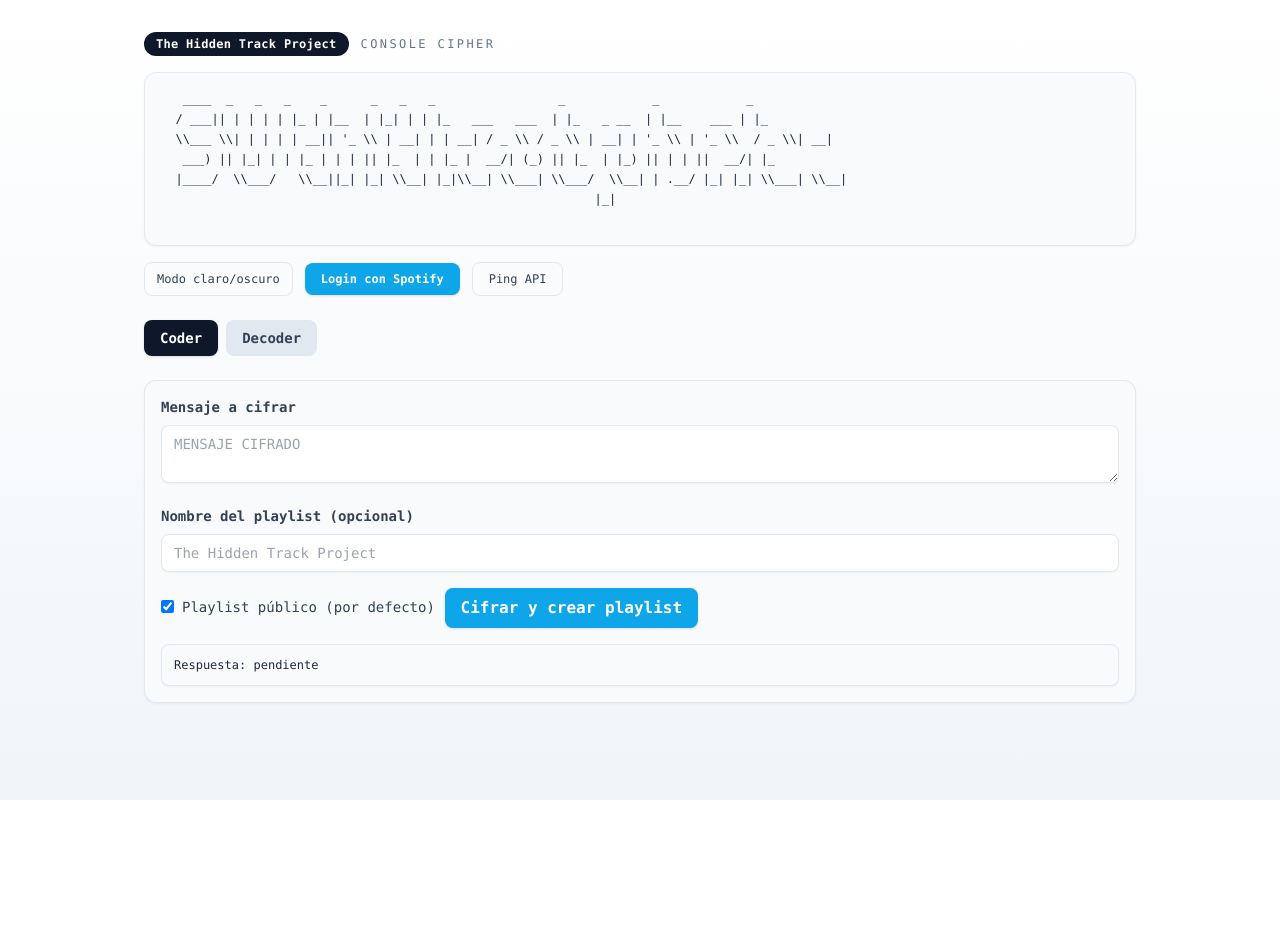
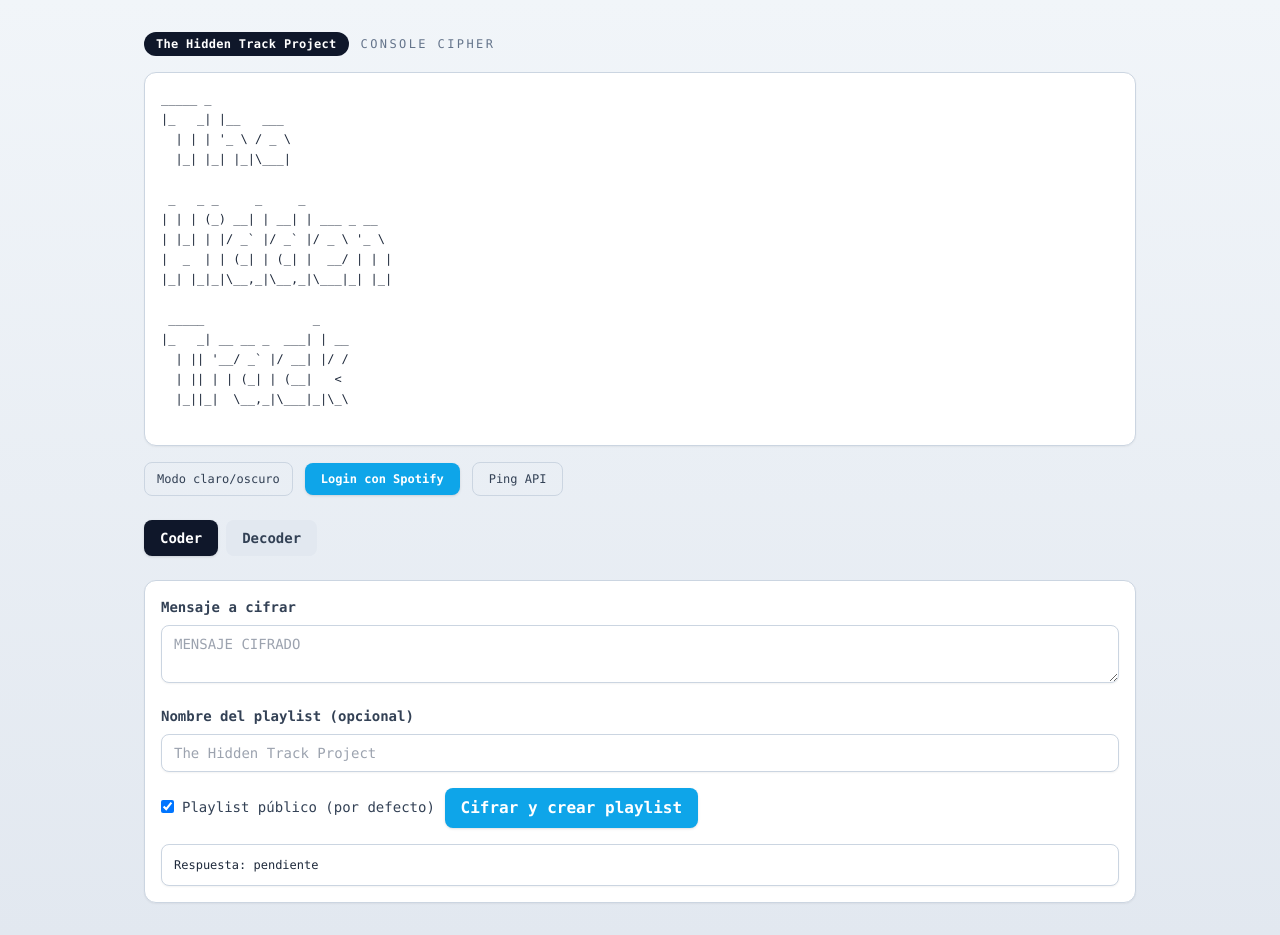
Before and after one commit to GerardoPradoJohnson/the-hidden-track-project, a website: page index.html in a window 1280 px wide. Before the commit the page ends 800 px from the top, so only its background shows below. Drawn offline with nearby package versions, Linux system fonts and the light colour scheme.

Commit message:
Refactor  layout  - Add ascii art

```diff
--- a/index.html
+++ b/index.html
@@ -1,5 +1,5 @@
 <!DOCTYPE html>
-<html lang="es" class="bg-white text-slate-900">
+<html lang="es" class="bg-slate-100 text-slate-900">
 <head>
   <meta charset="UTF-8">
   <meta name="viewport" content="width=device-width, initial-scale=1.0">
@@ -19,25 +19,35 @@
     };
   </script>
 </head>
-<body class="min-h-screen bg-gradient-to-b from-white to-slate-100 text-slate-900 transition-colors duration-200 font-mono dark:from-slate-950 dark:to-slate-900 dark:text-slate-100">
+<body class="min-h-screen bg-gradient-to-b from-slate-100 to-slate-200 text-slate-900 transition-colors duration-200 font-mono dark:from-slate-950 dark:to-slate-900 dark:text-slate-100">
   <div class="max-w-5xl mx-auto px-4 py-8 space-y-6">
     <header class="flex flex-col gap-4">
       <div class="flex items-center gap-3">
         <div class="px-3 py-1 rounded-full bg-slate-900 text-white text-xs font-semibold tracking-wide dark:bg-white dark:text-slate-900">The Hidden Track Project</div>
         <span class="text-xs text-slate-500 dark:text-slate-400 uppercase tracking-[0.2em]">Console Cipher</span>
       </div>
-      <pre class="w-full overflow-x-auto rounded-xl border border-slate-200 bg-slate-50 p-4 text-xs leading-5 text-slate-800 shadow-sm dark:border-slate-800 dark:bg-slate-900 dark:text-slate-100">
-   ____  _   _   _    _      _   _   _                 _            _            _
-  / ___|| | | | | |_ | |__  | |_| | | |_   ___   ___  | |_   _ __  | |__    ___ | |_
-  \\___ \\| | | | | __|| '_ \\ | __| | | __| / _ \\ / _ \\ | __| | '_ \\ | '_ \\  / _ \\| __|
-   ___) || |_| | | |_ | | | || |_  | | |_ |  __/| (_) || |_  | |_) || | | ||  __/| |_
-  |____/  \\___/   \\__||_| |_| \\__| |_|\\__| \\___| \\___/  \\__| | .__/ |_| |_| \\___| \\__|
-                                                            |_|
+      <pre class="w-full overflow-x-auto rounded-xl border border-slate-300 bg-white p-4 text-xs leading-5 text-slate-800 shadow-sm dark:border-slate-800 dark:bg-slate-900 dark:text-slate-100">
+_____ _
+|_   _| |__   ___
+  | | | '_ \ / _ \
+  |_| |_| |_|\___|
+
+ _   _ _     _     _
+| | | (_) __| | __| | ___ _ __
+| |_| | |/ _` |/ _` |/ _ \ '_ \
+|  _  | | (_| | (_| |  __/ | | |
+|_| |_|_|\__,_|\__,_|\___|_| |_|
+
+ _____               _
+|_   _| __ __ _  ___| | __
+  | || '__/ _` |/ __| |/ /
+  | || | | (_| | (__|   <
+  |_||_|  \__,_|\___|_|\_\
       </pre>
       <div class="flex flex-wrap items-center gap-3">
-        <button id="themeToggle" class="px-3 py-2 rounded-lg border border-slate-200 text-slate-700 hover:bg-slate-100 dark:border-slate-700 dark:text-slate-100 dark:hover:bg-slate-800 text-xs">Modo claro/oscuro</button>
+        <button id="themeToggle" class="px-3 py-2 rounded-lg border border-slate-300 text-slate-700 hover:bg-slate-100 dark:border-slate-700 dark:text-slate-100 dark:hover:bg-slate-800 text-xs">Modo claro/oscuro</button>
         <button id="loginBtn" class="px-4 py-2 rounded-lg bg-sky-500 text-white font-semibold shadow hover:bg-sky-600 text-xs">Login con Spotify</button>
-        <button id="healthBtn" class="px-4 py-2 rounded-lg border border-slate-200 text-slate-700 hover:bg-slate-100 dark:border-slate-700 dark:text-slate-100 dark:hover:bg-slate-800 text-xs">Ping API</button>
+        <button id="healthBtn" class="px-4 py-2 rounded-lg border border-slate-300 text-slate-700 hover:bg-slate-100 dark:border-slate-700 dark:text-slate-100 dark:hover:bg-slate-800 text-xs">Ping API</button>
       </div>
     </header>
 
@@ -46,14 +56,14 @@
       <button class="tab-btn px-4 py-2 rounded-lg bg-slate-200 text-slate-700 text-sm font-semibold hover:bg-slate-300 dark:bg-slate-800 dark:text-slate-100 dark:hover:bg-slate-700" data-tab="decode">Decoder</button>
     </nav>
 
-    <section id="tab-encode" class="panel space-y-4 rounded-xl border border-slate-200 bg-slate-50 p-4 shadow-sm dark:border-slate-800 dark:bg-slate-900">
+    <section id="tab-encode" class="panel space-y-4 rounded-xl border border-slate-300 bg-white p-4 shadow-sm dark:border-slate-800 dark:bg-slate-900">
       <div class="space-y-2">
         <label class="block text-sm font-semibold text-slate-700 dark:text-slate-200">Mensaje a cifrar</label>
-        <textarea id="encMessage" class="w-full rounded-lg border border-slate-200 bg-white px-3 py-2 text-sm text-slate-900 shadow-sm focus:outline-none focus:ring-2 focus:ring-sky-400 dark:border-slate-700 dark:bg-slate-800 dark:text-slate-100" placeholder="MENSAJE CIFRADO"></textarea>
+        <textarea id="encMessage" class="w-full rounded-lg border border-slate-300 bg-white px-3 py-2 text-sm text-slate-900 shadow-sm focus:outline-none focus:ring-2 focus:ring-sky-400 dark:border-slate-700 dark:bg-slate-800 dark:text-slate-100" placeholder="MENSAJE CIFRADO"></textarea>
       </div>
       <div class="space-y-2">
         <label class="block text-sm font-semibold text-slate-700 dark:text-slate-200">Nombre del playlist (opcional)</label>
-        <input id="encPlaylist" class="w-full rounded-lg border border-slate-200 bg-white px-3 py-2 text-sm text-slate-900 shadow-sm focus:outline-none focus:ring-2 focus:ring-sky-400 dark:border-slate-700 dark:bg-slate-800 dark:text-slate-100" placeholder="The Hidden Track Project">
+        <input id="encPlaylist" class="w-full rounded-lg border border-slate-300 bg-white px-3 py-2 text-sm text-slate-900 shadow-sm focus:outline-none focus:ring-2 focus:ring-sky-400 dark:border-slate-700 dark:bg-slate-800 dark:text-slate-100" placeholder="The Hidden Track Project">
       </div>
       <label class="inline-flex items-center gap-2 text-sm text-slate-700 dark:text-slate-200">
         <input id="encPublic" type="checkbox" class="rounded border-slate-300 text-sky-500 focus:ring-sky-400" checked>
@@ -61,21 +71,21 @@
       </label>
       <button id="encodeBtn" class="w-full sm:w-auto px-4 py-2 rounded-lg bg-sky-500 text-white font-semibold shadow hover:bg-sky-600">Cifrar y crear playlist</button>
       <div class="text-xs text-slate-500 dark:text-slate-400" id="encStatus"></div>
-      <pre class="bg-slate-50 border border-slate-200 rounded-lg p-3 text-xs text-slate-800 overflow-x-auto shadow-sm dark:bg-slate-900 dark:border-slate-700 dark:text-slate-100" id="encResult">Respuesta: pendiente</pre>
+      <pre class="bg-white border border-slate-300 rounded-lg p-3 text-xs text-slate-800 overflow-x-auto shadow-sm dark:bg-slate-900 dark:border-slate-700 dark:text-slate-100" id="encResult">Respuesta: pendiente</pre>
     </section>
 
-    <section id="tab-decode" class="panel space-y-4 rounded-xl border border-slate-200 bg-slate-50 p-4 shadow-sm hidden dark:border-slate-800 dark:bg-slate-900">
+    <section id="tab-decode" class="panel space-y-4 rounded-xl border border-slate-300 bg-white p-4 shadow-sm hidden dark:border-slate-800 dark:bg-slate-900">
       <div class="space-y-2">
         <label class="block text-sm font-semibold text-slate-700 dark:text-slate-200">URL del playlist</label>
-        <input id="decPlaylistUrl" class="w-full rounded-lg border border-slate-200 bg-white px-3 py-2 text-sm text-slate-900 shadow-sm focus:outline-none focus:ring-2 focus:ring-sky-400 dark:border-slate-700 dark:bg-slate-800 dark:text-slate-100" placeholder="https://open.spotify.com/playlist/XXXX">
+        <input id="decPlaylistUrl" class="w-full rounded-lg border border-slate-300 bg-white px-3 py-2 text-sm text-slate-900 shadow-sm focus:outline-none focus:ring-2 focus:ring-sky-400 dark:border-slate-700 dark:bg-slate-800 dark:text-slate-100" placeholder="https://open.spotify.com/playlist/XXXX">
       </div>
       <div class="space-y-2">
         <label class="block text-sm font-semibold text-slate-700 dark:text-slate-200">Hash de clave</label>
-        <textarea id="decKey" class="w-full rounded-lg border border-slate-200 bg-white px-3 py-2 text-sm text-slate-900 shadow-sm focus:outline-none focus:ring-2 focus:ring-sky-400 dark:border-slate-700 dark:bg-slate-800 dark:text-slate-100" placeholder="Pega el hash devuelto por /api/encode"></textarea>
+        <textarea id="decKey" class="w-full rounded-lg border border-slate-300 bg-white px-3 py-2 text-sm text-slate-900 shadow-sm focus:outline-none focus:ring-2 focus:ring-sky-400 dark:border-slate-700 dark:bg-slate-800 dark:text-slate-100" placeholder="Pega el hash devuelto por /api/encode"></textarea>
       </div>
       <button id="decodeBtn" class="w-full sm:w-auto px-4 py-2 rounded-lg bg-slate-900 text-white font-semibold shadow hover:bg-slate-800 dark:bg-white dark:text-slate-900">Descifrar mensaje</button>
       <div class="text-xs text-slate-500 dark:text-slate-400" id="decStatus"></div>
-      <pre class="bg-slate-50 border border-slate-200 rounded-lg p-3 text-xs text-slate-800 overflow-x-auto shadow-sm dark:bg-slate-900 dark:border-slate-700 dark:text-slate-100" id="decResult">Respuesta: pendiente</pre>
+      <pre class="bg-white border border-slate-300 rounded-lg p-3 text-xs text-slate-800 overflow-x-auto shadow-sm dark:bg-slate-900 dark:border-slate-700 dark:text-slate-100" id="decResult">Respuesta: pendiente</pre>
     </section>
   </div>
 
```
